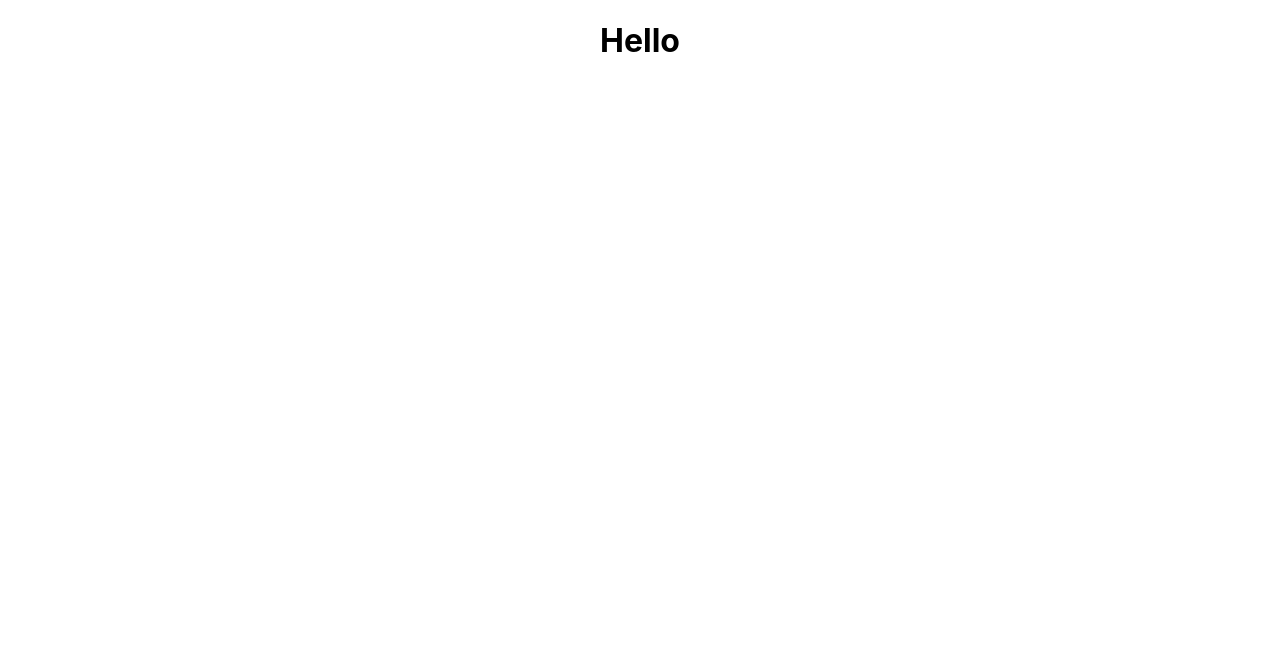
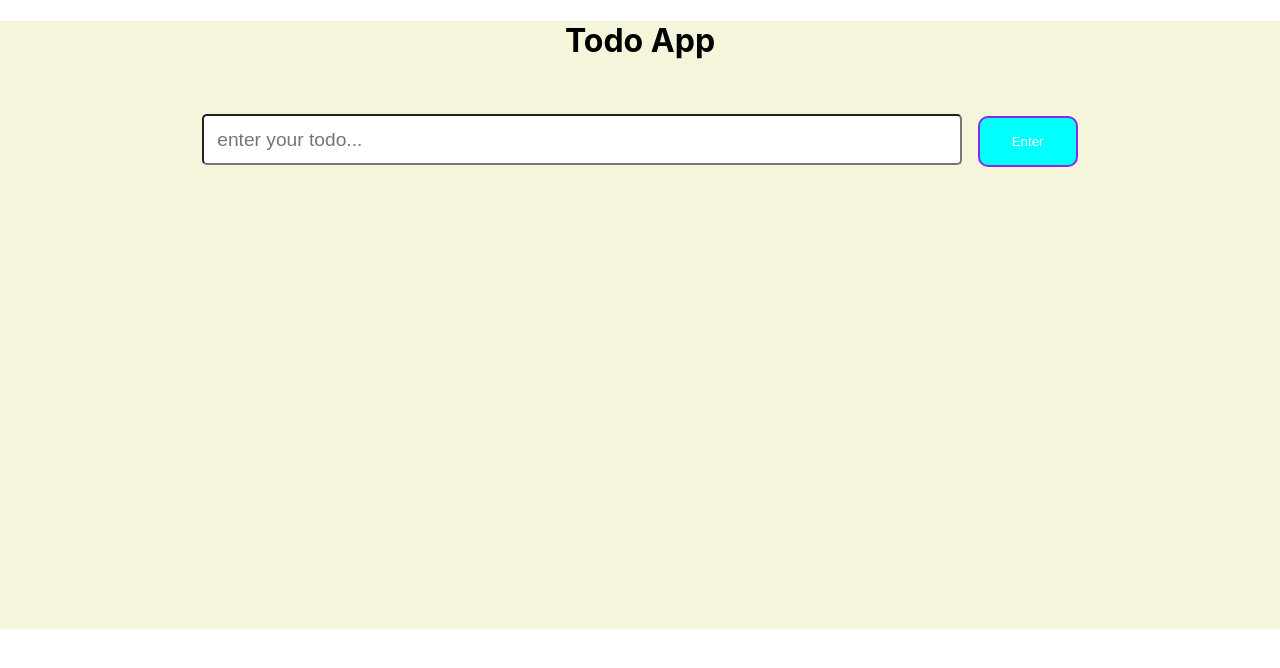
Before and after one commit to GopalDev22/day1-practice, a React (Create React App) app in the folder day1-pratice/: page / in a window 1280 px wide. Shown: the top 668 px of the page. Built offline with nearby package versions, Linux system fonts and the light colour scheme.

Commit message:
adding new files for todo project

```diff
--- a/day1-pratice/src/App.js
+++ b/day1-pratice/src/App.js
@@ -1,9 +1,10 @@
 import "./App.css";
+import Todo from "./components/Todo";
 
 function App() {
   return (
     <div className="App">
-      <h1>Hello</h1>
+      <Todo />
     </div>
   );
 }
--- /dev/null
+++ b/day1-pratice/src/components/Todo.jsx
@@ -0,0 +1,39 @@
+import React, { useState } from "react";
+import "./Todo.styles.css";
+
+const Todo = () => {
+  const [todoitem, setTodoitem] = useState("");
+  const [list, setList] = useState([]);
+
+  const submitHandler = (e) => {
+    e.preventDefault();
+    setTodoitem("");
+    setList([...list, todoitem]);
+  };
+  return (
+    <div className="todos">
+      <h1>Todo App</h1>
+      <div className="input-todo">
+        <form>
+          <input
+            className="search-bar"
+            type="text"
+            placeholder="enter your todo..."
+            value={todoitem}
+            onChange={(e) => setTodoitem(e.target.value)}
+          />
+          <button className="btn" onClick={submitHandler} type="submit">
+            Enter
+          </button>
+        </form>
+      </div>
+      <ul>
+        {list.map((item, i) => (
+          <li key={i}>{item}</li>
+        ))}
+      </ul>
+    </div>
+  );
+};
+
+export default Todo;
--- /dev/null
+++ b/day1-pratice/src/components/Todo.styles.css
@@ -0,0 +1,25 @@
+.todos {
+  margin: 0;
+  padding: 0;
+  box-sizing: border-box;
+  background-color: beige;
+  min-height: 38rem;
+}
+.input-todo {
+  padding: 2rem;
+}
+
+.search-bar {
+  border-radius: 5px;
+  width: 60%;
+  padding: 0.8rem;
+  font-size: 1.2rem;
+}
+.btn {
+  background-color: aqua;
+  color: white;
+  padding: 1rem 2rem;
+  border-radius: 10px;
+  border: 2px solid blueviolet;
+  margin-left: 1rem;
+}
```
